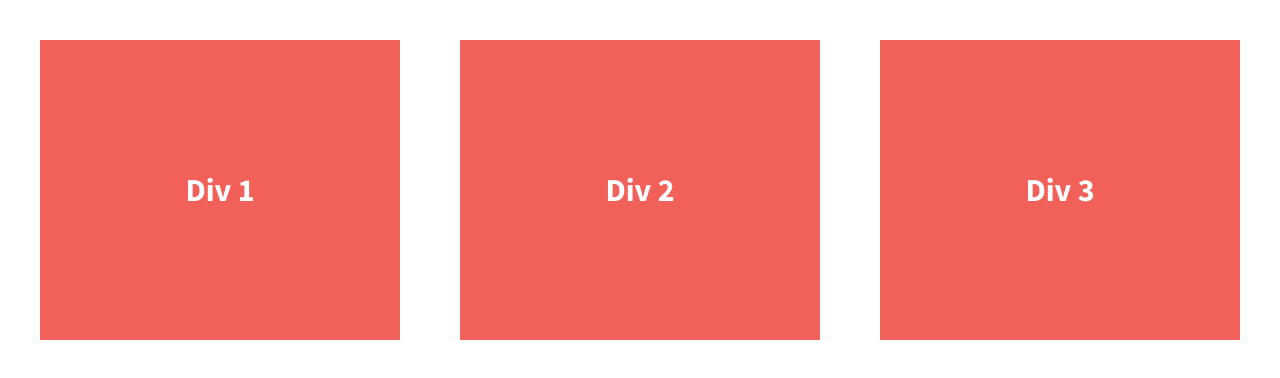
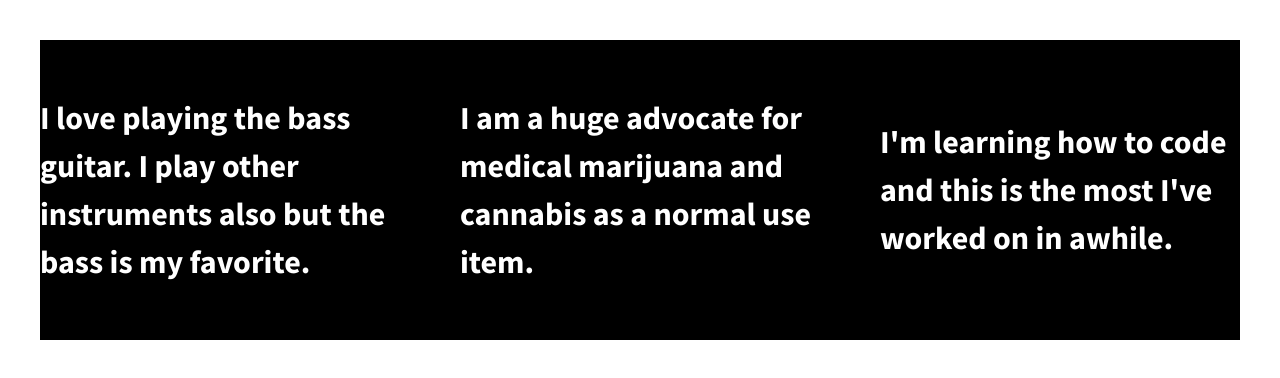
Before and after one commit to Adair22/div-center-flex, a plain HTML site: page index.html in a window 1280 px wide. Drawn offline with nearby package versions, Linux system fonts and the light colour scheme.

Commit message:
css and index udpated with content

```diff
--- a/css/main.css
+++ b/css/main.css
@@ -113,6 +113,7 @@ body {
   display: flex;
   justify-content: space-between;
   font-weight: 700;
+  background-color: black;
 }
 
 .div-1, .div-2, .div-3 {
@@ -120,12 +121,13 @@ body {
   display: flex;
   justify-content: center;
   align-items: center;
-  color: #fff;
+  color: white;
   line-height: 1.5em;
   font-size: 1.6em;
-  background-color: #f16059;
+  background-color: black;
   height: 300px;
   width: 30%;
+  text-align: left;
 }
 
 
--- a/index.html
+++ b/index.html
@@ -23,13 +23,13 @@
 
         <section class="wrapper">
             <div class="div-1">
-                Div 1
+                I love playing the bass guitar. I play other instruments also but the bass is my favorite.
             </div>
             <div class="div-2">
-                Div 2
+                I am a huge advocate for medical marijuana and cannabis as a normal use item.
             </div>
             <div class="div-3">
-                Div 3
+                I'm learning how to code and this is the most I've worked on in awhile.
             </div>
         </section>
 
```
